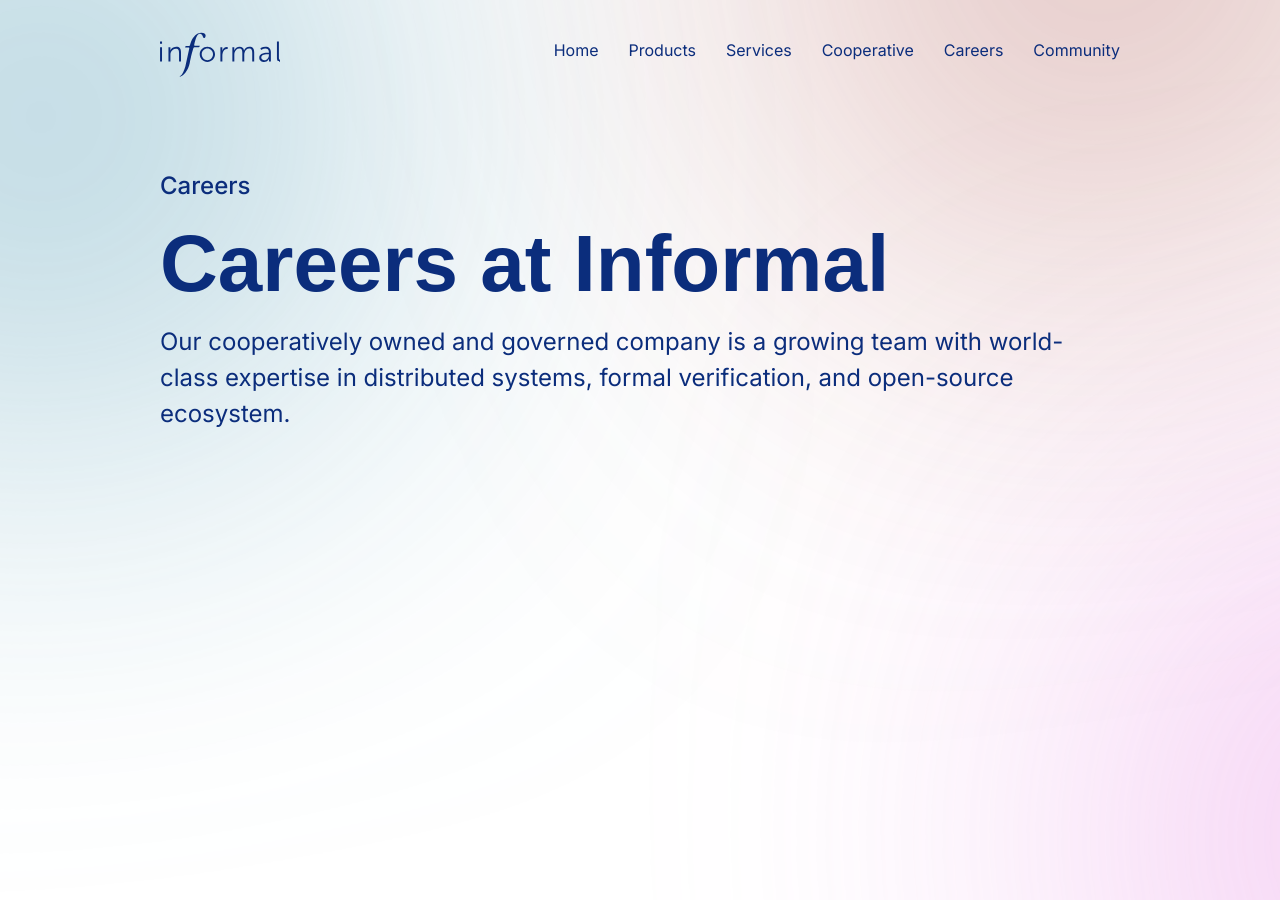
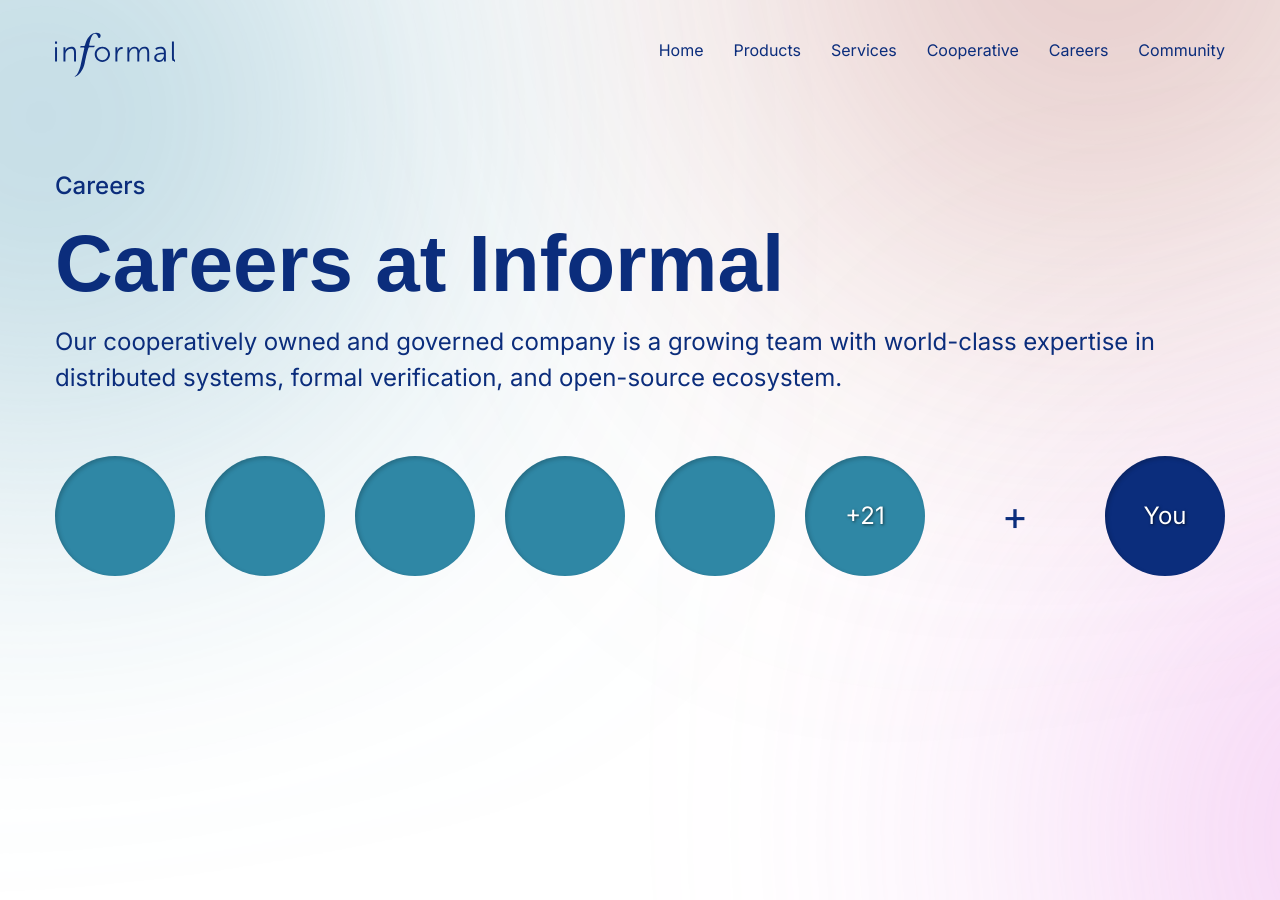
Before and after one commit to designsingh/informal-systems-2, a Jekyll site: the page built from careers.html, in a window 1280 px wide. Built offline with Jekyll 4.4.1, drawn with Linux system fonts in a browser that asks for light colours; some web fonts are replaced.

Commit message:
Beginnings of avatar list

```diff
--- a/_sass/_global.scss
+++ b/_sass/_global.scss
@@ -1,11 +1,11 @@
 @import url("https://fonts.googleapis.com/css2?family=Glegoo:wght@400;700&family=Inter:wght@400;500&display=swap");
 
 $breakpoints: (
-    xlarge: 1280px,
+    xLarge: 1280px,
     large: 1024px,
 );
 $containerWidthsAtBreakpoint: (
-    xlarge: 1200px,
+    xLarge: 1170px,
     large: 960px,
 );
 
@@ -18,6 +18,9 @@ $color--foreground: #0b2d7c;
 $borderRadius--normal: 4px;
 
 $boxShadow--normal: 2px 2px 4px 0 rgba(black, 0.2);
+$boxShadow--inset: 2px 2px 4px 0 rgba(black, 0.2) inset;
+
+$textShadow--lightOnDark: 1px 1px 3px rgba(black, 0.6);
 
 $fontFamily--body: Inter, sans-serif;
 $fontFamily--display: Glegoo, sans-serif;
@@ -61,6 +64,9 @@ $whiteSpace--xLoose: calc(var(--gridUnit) * 4);
     --lineHeight--large: 1.5rem;
     --lineHeight--xLarge: 1.5rem;
 
+    --avatarSize--normal: 60px;
+    --avatarSize--large: 120px;
+
     background: $color--background;
     color: $color--foreground;
     font-family: $fontFamily--body;
@@ -76,6 +82,35 @@ $whiteSpace--xLoose: calc(var(--gridUnit) * 4);
         opacity: 0.6;
         transform: translate(5%, 5%) rotate(359deg);
     }
+}
+.avatar,
+.avatarSpacer {
+    align-items: center;
+    border-radius: 1000px;
+    display: flex;
+    height: var(--avatarSize, --avatarSize--normal);
+    justify-content: center;
+    width: var(--avatarSize, --avatarSize--normal);
+}
+.avatar {
+    background-color: $color--accent;
+    box-shadow: $boxShadow--inset;
+    color: white;
+    text-shadow: $textShadow--lightOnDark;
+}
+.avatarSpacer {
+    font-size: var(--fontSize--large);
+}
+.avatar--placeholder {
+    background-color: $color--foreground;
+}
+.avatarList {
+    display: flex;
+    justify-content: space-between;
+    align-items: center;
+}
+.avatarList--large {
+    --avatarSize: var(--avatarSize--large);
 }
 .bgBubbles {
     height: 100vh;
@@ -121,8 +156,15 @@ $whiteSpace--xLoose: calc(var(--gridUnit) * 4);
 .grid-container {
     margin: 0 auto;
 
+    & + & {
+        margin-top: $whiteSpace--loose;
+    }
+
     @include responsiveStylesFor(large) {
         width: map-get($containerWidthsAtBreakpoint, large);
+    }
+    @include responsiveStylesFor(xLarge) {
+        width: map-get($containerWidthsAtBreakpoint, xLarge);
     }
 }
 .pageHeader-superTitle {
--- a/careers.html
+++ b/careers.html
@@ -8,3 +8,18 @@ intro: |
 ---
 
 {% include page-title.html %}
+
+<div class="grid-container">
+    <div class="grid">
+        <ul class="avatarList avatarList--large">
+            <li class="avatar"></li>
+            <li class="avatar"></li>
+            <li class="avatar"></li>
+            <li class="avatar"></li>
+            <li class="avatar"></li>
+            <li class="avatar">&plus;21</li>
+            <li class="avatarSpacer">&plus;</li>
+            <li class="avatar avatar--placeholder">You</li>
+        </ul>
+    </div>
+</div>
```
